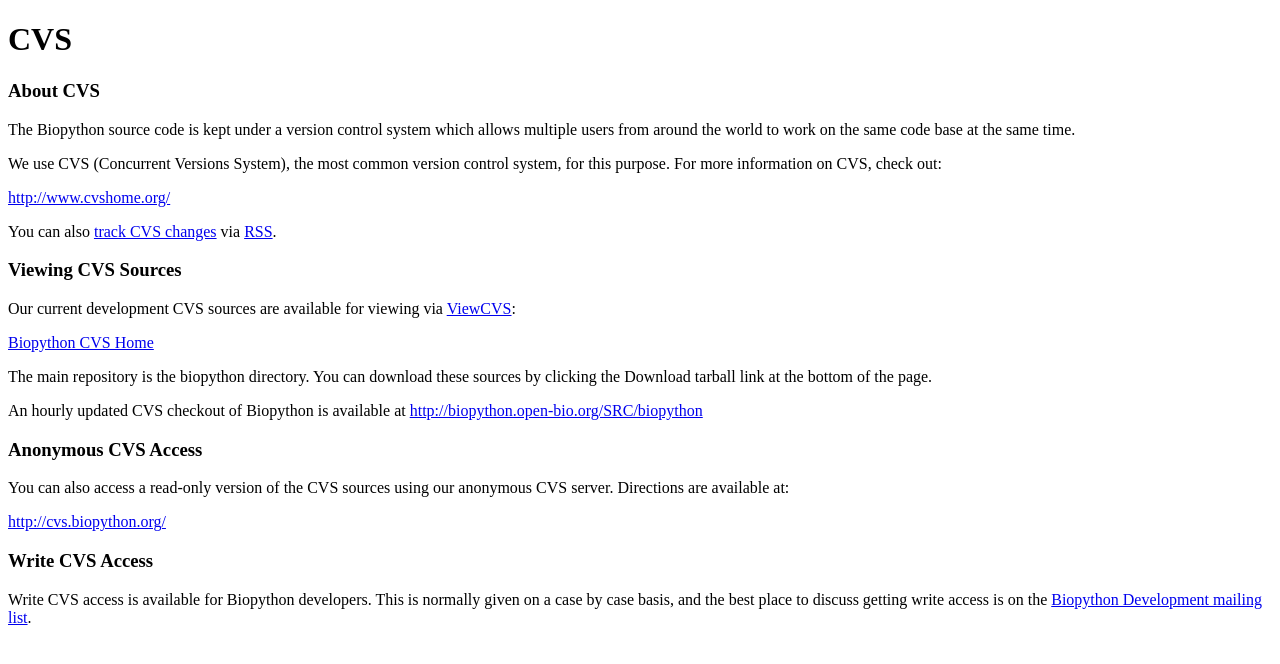
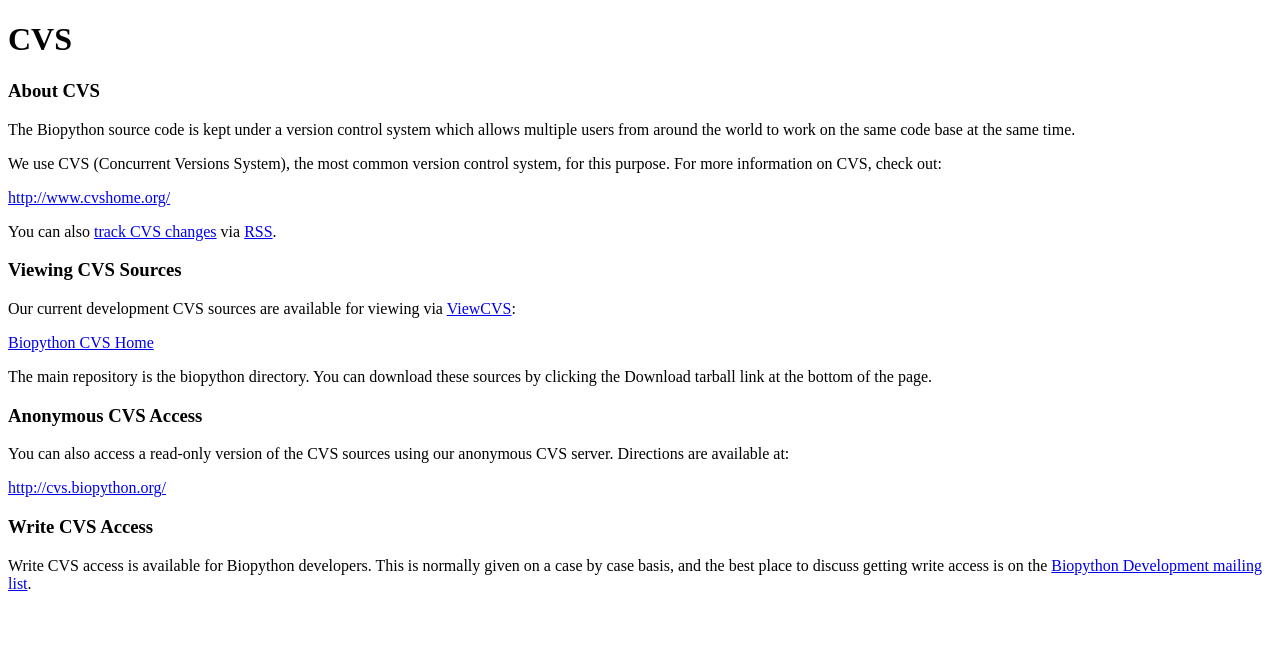
Before and after one commit to biopython/biopython.github.io, a Jekyll site: the page built from wiki/CVS.md, in a window 1280 px wide. Shown: the top 664 px of the page. Built offline with Jekyll 4.4.1, drawn with Linux system fonts in a browser that asks for light colours.

Commit message:
/* Viewing CVS Sources */

```diff
--- a/wiki/CVS.md
+++ b/wiki/CVS.md
@@ -29,9 +29,6 @@ Home](http://cvs.biopython.org/cgi-bin/viewcvs/viewcvs.cgi/?cvsroot=biopython)
 The main repository is the biopython directory. You can download these
 sources by clicking the Download tarball link at the bottom of the page.
 
-An hourly updated CVS checkout of Biopython is available at
-<http://biopython.open-bio.org/SRC/biopython>
-
 ### Anonymous CVS Access
 
 You can also access a read-only version of the CVS sources using our
```
Also changed, not shown: 1 other file.
